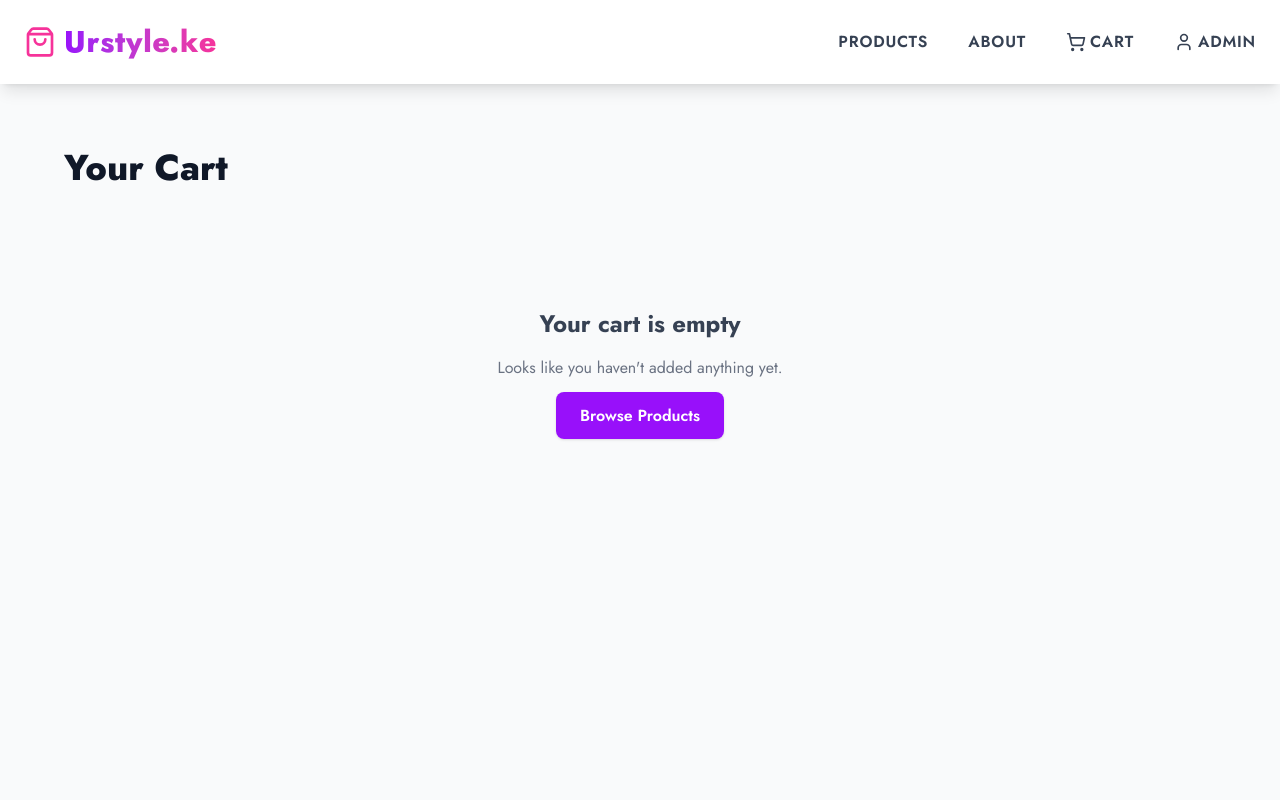
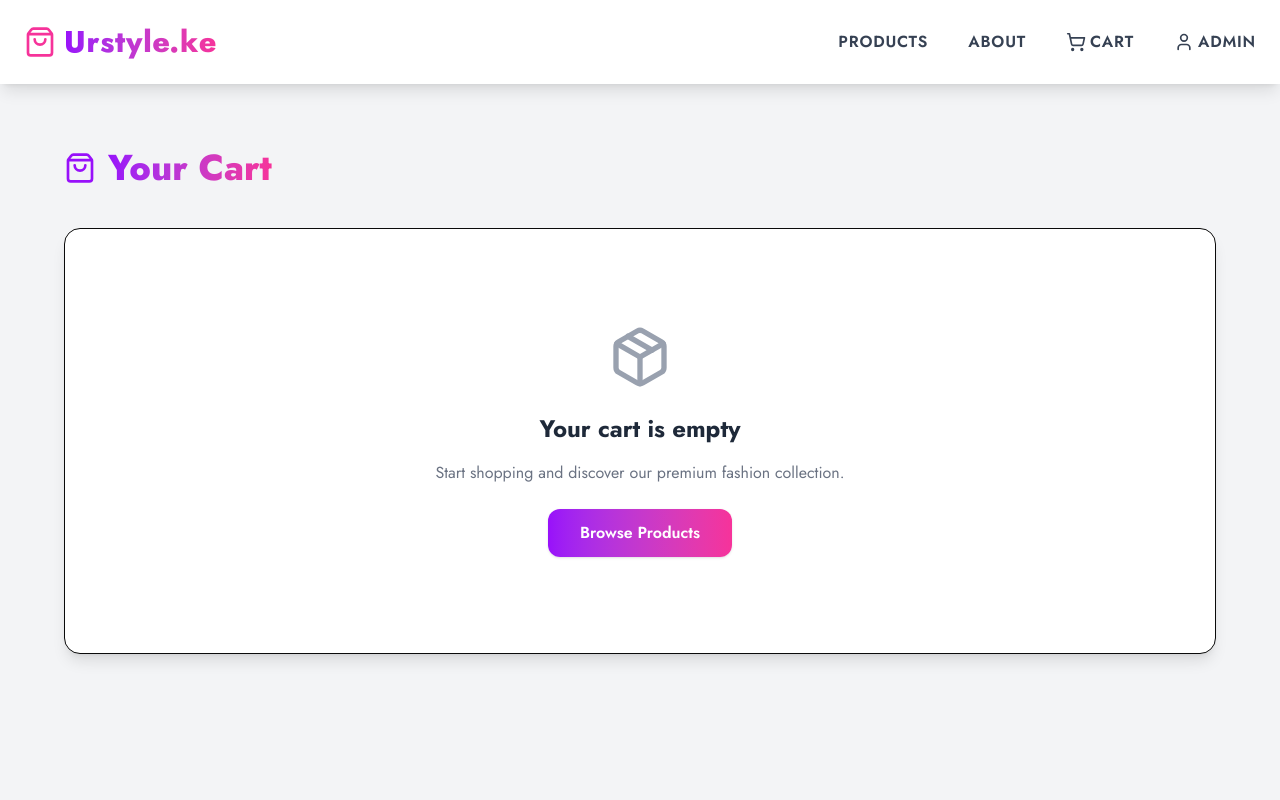
Before and after one commit to Griffinsshem/urstyle.ke, a Next.js app: page /cart in a window 1280 px wide. Shown: the top 800 px of the page. Built offline with nearby package versions, Linux system fonts and the light colour scheme.

Commit message:
feat(ui): refactor Cart page with premium styling and lucide icons

```diff
--- a/src/app/cart/page.js
+++ b/src/app/cart/page.js
@@ -2,7 +2,7 @@
 
 import Image from "next/image";
 import Link from "next/link";
-import { Trash2 } from "lucide-react";
+import { Trash2, ShoppingBag, Minus, Plus, Package, CreditCard } from "lucide-react";
 import { useCartStore } from "@/store/useCartStore";
 
 export default function CartPage() {
@@ -11,34 +11,40 @@ export default function CartPage() {
   const increaseQty = useCartStore((state) => state.increaseQty);
   const decreaseQty = useCartStore((state) => state.decreaseQty);
 
-  const subtotal = cart.reduce(
-    (acc, item) => acc + item.price * item.quantity,
-    0
-  );
+  const subtotal = cart.reduce((acc, item) => acc + item.price * item.quantity, 0);
   const shipping = subtotal > 0 ? 250 : 0;
   const total = subtotal + shipping;
 
   return (
-    <div className="min-h-screen bg-gray-50 py-16 px-6">
+    <div className="min-h-screen bg-gray-100 py-16 px-6">
       <div className="max-w-6xl mx-auto">
 
-        <h1 className="text-4xl font-extrabold mb-10 text-gray-900">
-          Your Cart
-        </h1>
+        {/* Header */}
+        <div className="flex items-center gap-3 mb-10">
+          <ShoppingBag className="w-8 h-8 text-purple-600" />
+          <h1 className="text-4xl font-extrabold bg-gradient-to-r from-purple-600 to-pink-500
+                        bg-clip-text text-transparent">
+            Your Cart
+          </h1>
+        </div>
 
         {/* EMPTY CART */}
         {cart.length === 0 ? (
-          <div className="text-center py-20">
-            <h2 className="text-2xl font-bold text-gray-700 mb-4">
+          <div className="text-center py-24 bg-white rounded-2xl shadow-lg border">
+            <Package className="w-16 h-16 mx-auto text-gray-400 mb-6" />
+
+            <h2 className="text-2xl font-bold text-gray-800 mb-4">
               Your cart is empty
             </h2>
+
             <p className="text-gray-500 mb-6">
-              Looks like you haven't added anything yet.
+              Start shopping and discover our premium fashion collection.
             </p>
 
             <Link
               href="/products"
-              className="bg-purple-600 text-white px-6 py-3 rounded-lg font-semibold shadow hover:bg-purple-700"
+              className="inline-block bg-gradient-to-r from-purple-600 to-pink-500
+                         text-white px-8 py-3 rounded-xl font-semibold shadow hover:opacity-90"
             >
               Browse Products
             </Link>
@@ -48,13 +54,12 @@ export default function CartPage() {
 
             {/* CART ITEMS */}
             <div className="md:col-span-2 space-y-6">
-
               {cart.map((item) => (
                 <div
                   key={item.id}
-                  className="flex items-center gap-6 bg-white p-5 rounded-xl shadow border"
+                  className="flex items-center gap-6 bg-white p-6 rounded-2xl shadow-md border border-gray-200 hover:shadow-lg transition"
                 >
-                  <div className="relative w-28 h-28 rounded-xl overflow-hidden">
+                  <div className="relative w-32 h-32 rounded-xl overflow-hidden">
                     <Image
                       src={item.image}
                       alt={item.title}
@@ -64,29 +69,30 @@ export default function CartPage() {
                   </div>
 
                   <div className="flex-1">
-                    <h3 className="text-lg font-semibold text-gray-900">
+                    <h3 className="text-lg font-bold text-gray-900">
                       {item.title}
                     </h3>
-                    <p className="text-red-600 font-bold text-sm mt-1">
+
+                    <p className="text-purple-600 font-bold text-sm mt-1">
                       KSh {item.price.toLocaleString()}
                     </p>
 
                     {/* Quantity Controls */}
-                    <div className="flex items-center gap-3 mt-4">
+                    <div className="flex items-center gap-4 mt-4">
                       <button
                         onClick={() => decreaseQty(item.id)}
-                        className="px-3 py-1 text-lg bg-gray-200 rounded-lg hover:bg-gray-300"
+                        className="p-2 bg-gray-100 rounded-lg hover:bg-gray-200 transition"
                       >
-                        -
+                        <Minus className="w-4 h-4 text-gray-700" />
                       </button>
 
-                      <span className="font-semibold">{item.quantity}</span>
+                      <span className="font-semibold text-gray-800">{item.quantity}</span>
 
                       <button
                         onClick={() => increaseQty(item.id)}
-                        className="px-3 py-1 text-lg bg-gray-200 rounded-lg hover:bg-gray-300"
+                        className="p-2 bg-gray-100 rounded-lg hover:bg-gray-200 transition"
                       >
-                        +
+                        <Plus className="w-4 h-4 text-gray-700" />
                       </button>
                     </div>
                   </div>
@@ -94,38 +100,42 @@ export default function CartPage() {
                   {/* Remove Button */}
                   <button
                     onClick={() => removeItem(item.id)}
-                    className="text-red-500 hover:text-red-600"
+                    className="text-red-500 hover:text-red-600 transition"
                   >
-                    <Trash2 size={20} />
+                    <Trash2 className="w-6 h-6" />
                   </button>
                 </div>
               ))}
             </div>
 
             {/* ORDER SUMMARY */}
-            <div className="bg-white p-6 rounded-xl shadow border h-fit">
-              <h3 className="text-xl font-bold mb-6">Order Summary</h3>
+            <div className="bg-white p-8 rounded-2xl shadow-md border border-gray-200 h-fit">
+              <div className="flex items-center gap-2 mb-6">
+                <CreditCard className="w-6 h-6 text-purple-600" />
+                <h3 className="text-2xl font-bold text-gray-900">Order Summary</h3>
+              </div>
 
-              <div className="space-y-3 text-gray-700">
+              <div className="space-y-4 text-gray-700">
                 <div className="flex justify-between">
                   <span>Subtotal</span>
-                  <span>KSh {subtotal.toLocaleString()}</span>
+                  <span className="font-semibold">KSh {subtotal.toLocaleString()}</span>
                 </div>
 
                 <div className="flex justify-between">
                   <span>Shipping</span>
-                  <span>KSh {shipping.toLocaleString()}</span>
+                  <span className="font-semibold">KSh {shipping.toLocaleString()}</span>
                 </div>
 
                 <div className="border-t border-gray-200 my-4"></div>
 
-                <div className="flex justify-between font-bold text-lg">
+                <div className="flex justify-between font-bold text-xl">
                   <span>Total</span>
-                  <span>KSh {total.toLocaleString()}</span>
+                  <span className="text-purple-700">KSh {total.toLocaleString()}</span>
                 </div>
               </div>
 
-              <button className="w-full mt-8 bg-gradient-to-r from-purple-600 to-pink-500 text-white py-3 rounded-lg font-semibold shadow hover:opacity-90">
+              <button className="w-full mt-8 bg-gradient-to-r from-purple-600 to-pink-500
+                                 text-white py-3 rounded-xl font-semibold shadow-md hover:opacity-90">
                 Proceed to Checkout
               </button>
 
```
